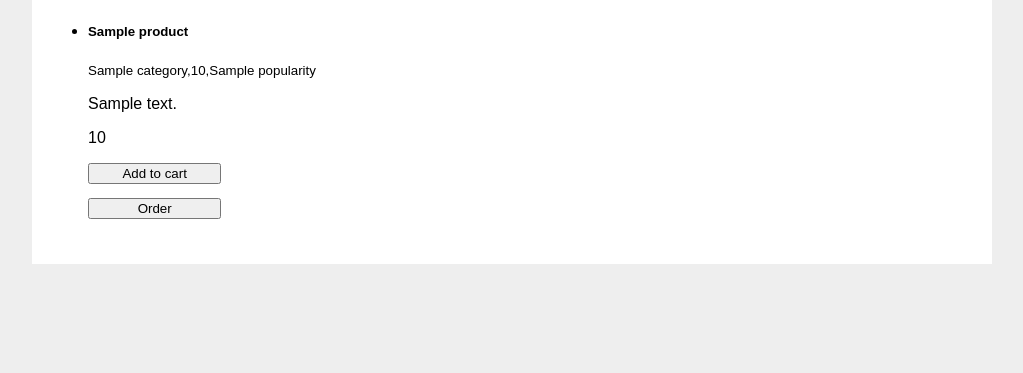
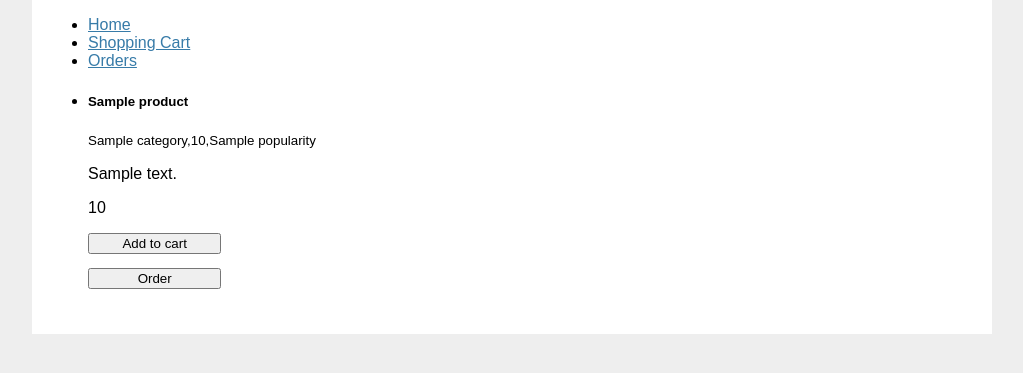
Before and after one commit to yond5413/w4111-proj1, a Flask app: template templates/function/consumer/view_products.html in a window 1280 px wide. Shown: the part 51-424 px from the top of the page, without its empty margins (128-1151 px from the left). Run offline with Flask 3, Linux system fonts and the light colour scheme; the template is opened without the code that fills it: most values are stand-ins (such as "Sample title", 1, 10 or a date in 2020); parts of the project's set-up code (start-up, migrations or seed data) failed here and were passed over.

Commit message:
Update view_products.html

```diff
--- a/templates/function/consumer/view_products.html
+++ b/templates/function/consumer/view_products.html
@@ -1,6 +1,11 @@
 {% extends 'base.html' %}
 
 {% block content %}
+  <ul>
+    <li><a href="{{ url_for('consumer') }}">Home</a></li>
+    <li><a href="{{ url_for('shopping_cart') }}">Shopping Cart</a></li>
+    <li><a href="{{ url_for('view_cust_orders') }}">Orders</a></li>
+  </ul>
   <div class="scrollable">
     <ul class="list-group">
       {% for product in prods %}
@@ -11,7 +16,7 @@
             <small class="text-muted">{{ product['Category'] }},{{ product['Quantity'] }},{{ product['Popularity'] }}</small>
             <p> {{ product['Description'] }} </p>
           </div>
-          <span class="badge badge-primary badge-pill"> {{ order['Price'] }}</span>
+          <span class="badge badge-primary badge-pill"> {{ product['Price'] }}</span>
           <form action="{{ url_for('view_products') }}" method="post">
             <input type="hidden" name="prod_id" value="{{ product['ID'] }}">
             <input type="submit" name="cart" value="Add to cart">
```
